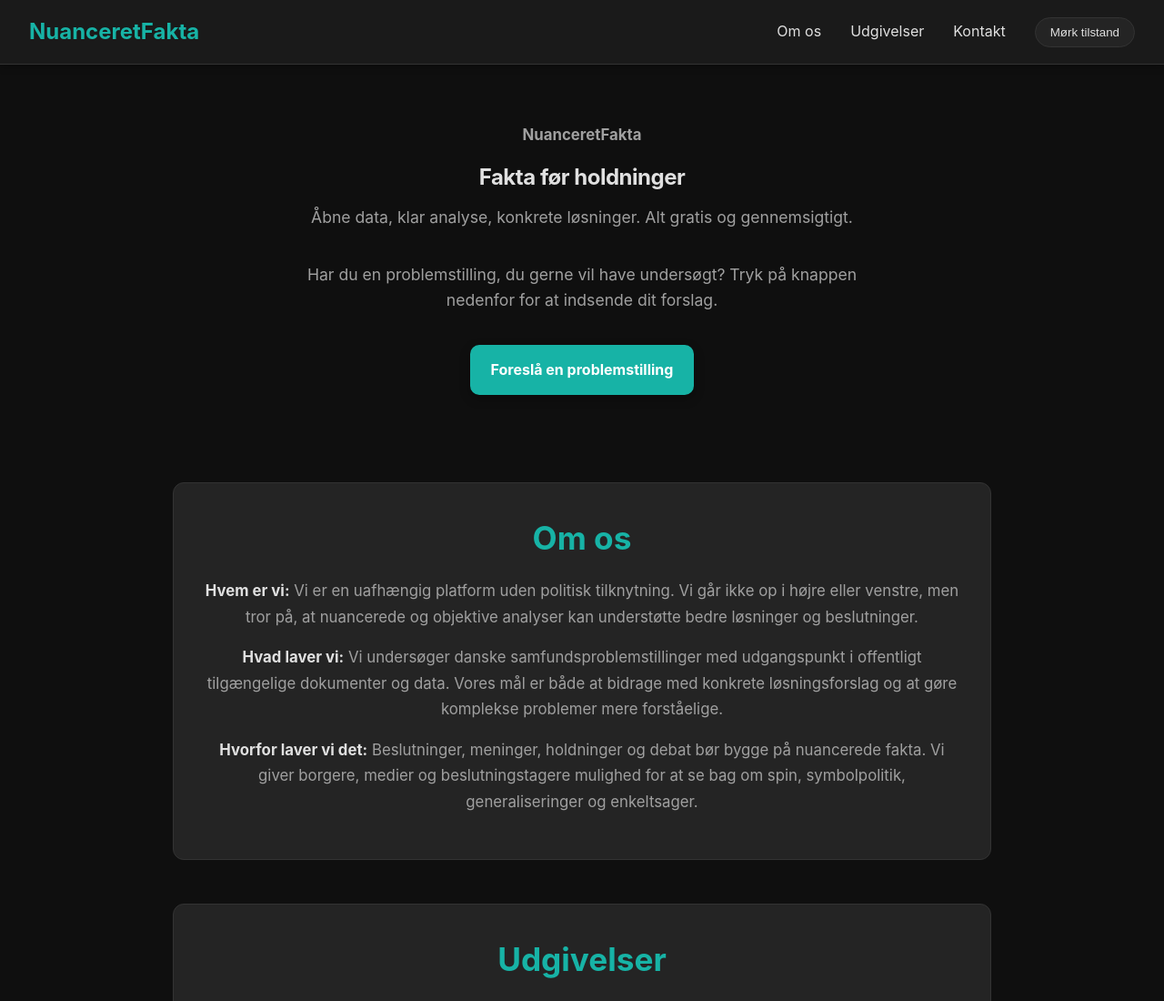
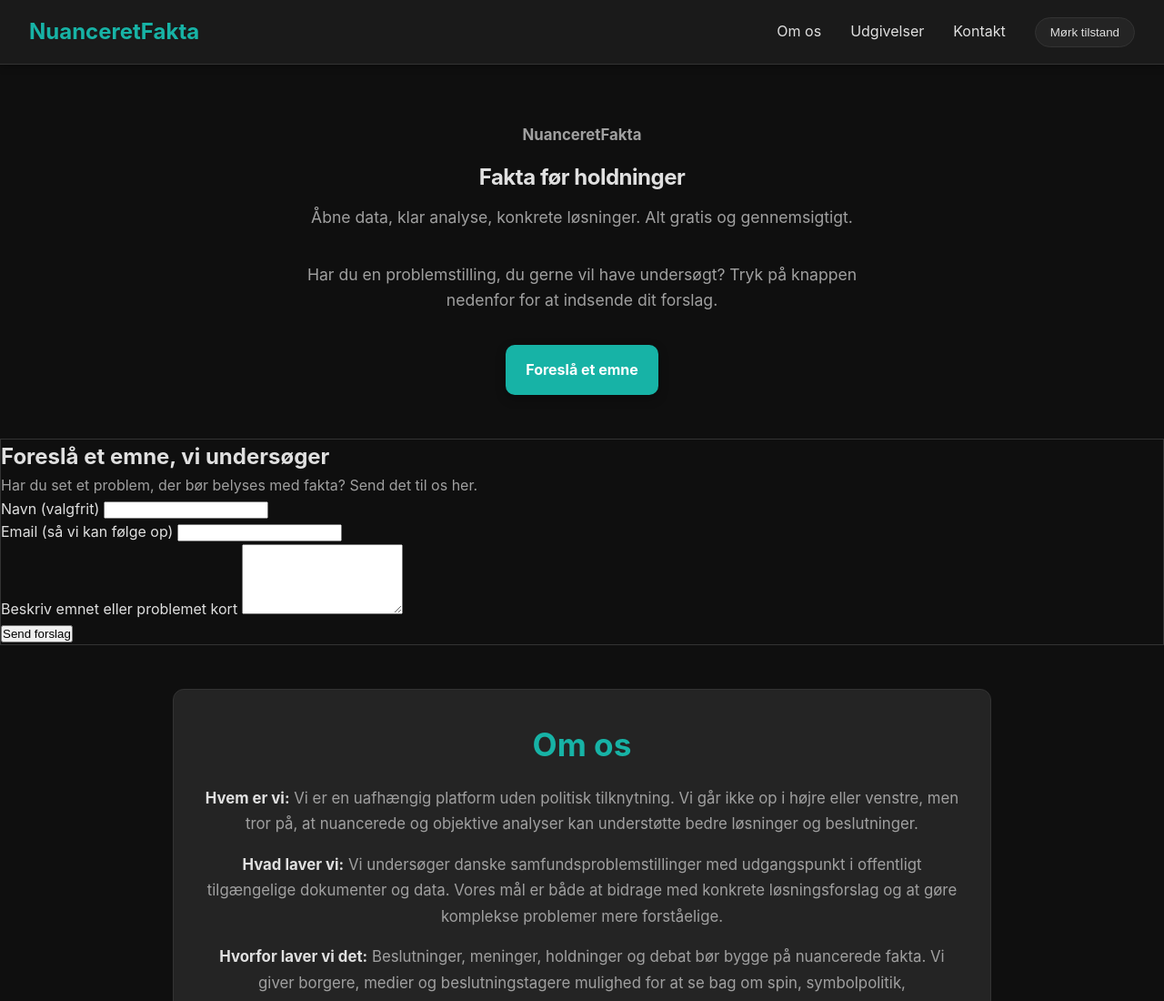
Before and after one commit to Nuanceretfakta/FactStream, a plain HTML site: page index.html in a window 1280 px wide. Shown: the top 1100 px of the page at 91% size. Drawn offline with Linux system fonts and the light colour scheme.

Commit message:
Update index.html

```diff
--- a/index.html
+++ b/index.html
@@ -646,17 +646,43 @@
   <p>Åbne data, klar analyse, konkrete løsninger. Alt gratis og gennemsigtigt.</p>
   <p style="margin-top: 10px;">Har du en problemstilling, du gerne vil have undersøgt? Tryk på knappen nedenfor for at indsende dit forslag.</p>
 
-  <a href="https://forms.gle/DIN_FORM_URL"
-     class="hero-cta"
-     target="_blank"
-     rel="noopener">
-    Foreslå en problemstilling
+  <a href="#foreslaa-emne" class="hero-cta" rel="noopener">
+  Foreslå et emne
+</a>
+
   </a>
 </section>
 
 
 
-    </a>
+  <section id="foreslaa-emne" class="section">
+  <h2>Foreslå et emne, vi undersøger</h2>
+  <p>Har du set et problem, der bør belyses med fakta? Send det til os her.</p>
+
+  <form name="emneforslag" method="POST" data-netlify="true" class="form">
+    <input type="hidden" name="form-name" value="emneforslag" />
+
+    <div class="form-row">
+      <label for="navn">Navn (valgfrit)</label>
+      <input id="navn" name="navn" type="text" />
+    </div>
+
+    <div class="form-row">
+      <label for="email">Email (så vi kan følge op)</label>
+      <input id="email" name="email" type="email" required />
+    </div>
+
+    <div class="form-row">
+      <label for="beskrivelse">Beskriv emnet eller problemet kort</label>
+      <textarea id="beskrivelse" name="beskrivelse" rows="5" required></textarea>
+    </div>
+
+    <button type="submit" class="btn btn-primary">
+      Send forslag
+    </button>
+  </form>
+</section>
+
 
     <!-- Gør knappen aktiv ved at sætte dit link ind -->
 <section id="om" class="section">
@@ -724,6 +750,15 @@
     <footer class="footer">
       <p>© 2025 NuanceretFakta — fakta før holdninger</p>
     </footer>
+    <form name="emneforslag" method="POST" data-netlify="true" netlify-honeypot="bot-field" style="display:none">
+  <input type="hidden" name="form-name" value="emneforslag" />
+  <p style="display:none">
+    <label>Hvis du er et menneske, lad dette stå tomt: <input name="bot-field" /></label>
+  </p>
+  <input type="text" name="navn" />
+  <input type="email" name="email" />
+  <textarea name="beskrivelse"></textarea>
+</form>
     <script>
     // Tema-toggle (skifter mellem lys/mørk tilstand)
     const themeBtn = document.getElementById('themeToggle');
```
